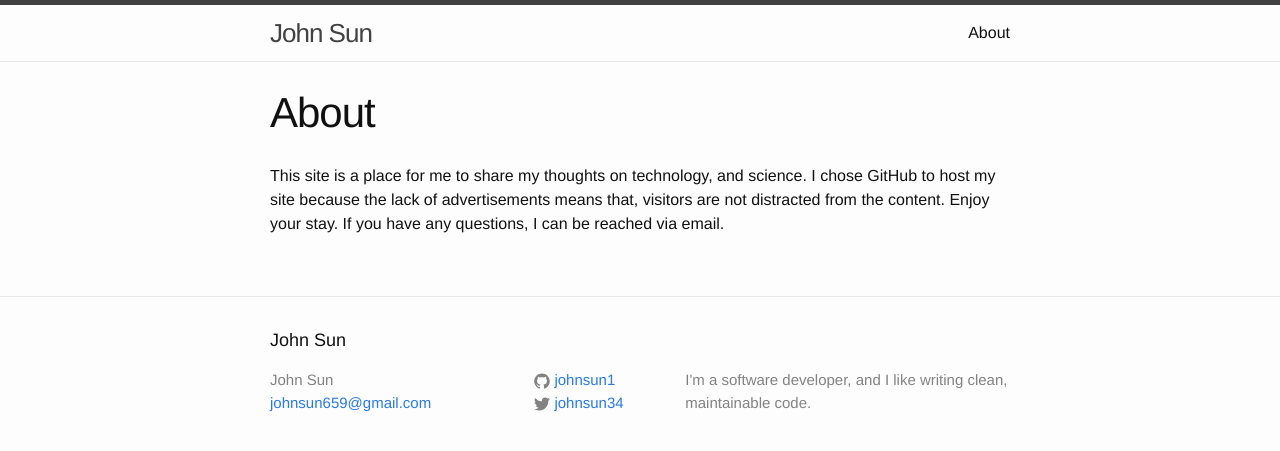
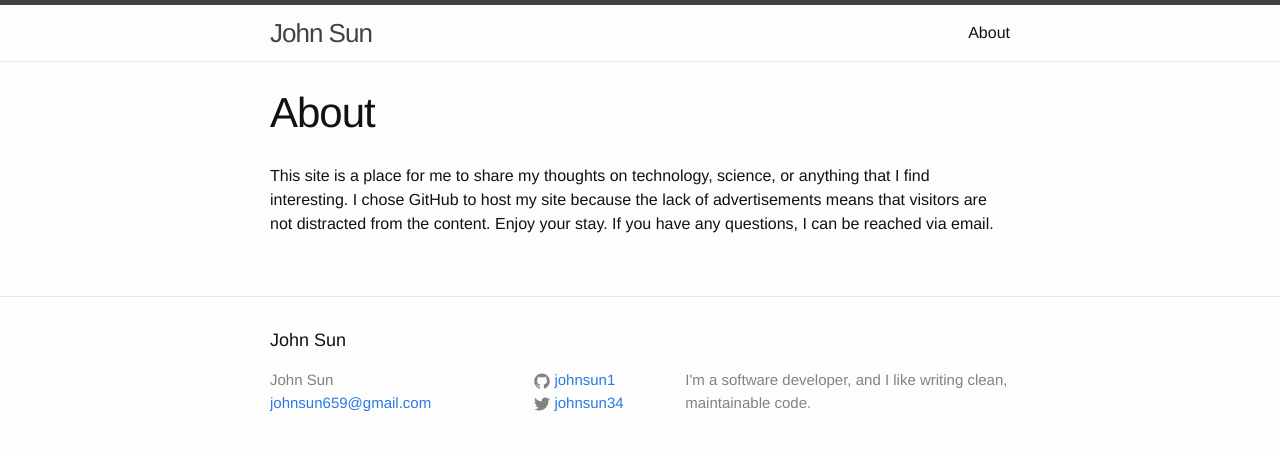
Before and after one commit to johnsun1/johnsun1.github.io, a Jekyll site: the page built from about.md, in a window 1280 px wide. Shown: the top 451 px of the page. Built offline with Jekyll 4.4.1, drawn with Linux system fonts in a browser that asks for light colours.

Commit message:
Update about.md
- Updated the About page to be more inline with my plans for the blog.

```diff
--- a/about.md
+++ b/about.md
@@ -4,5 +4,5 @@ title: About
 permalink: /about/
 ---
 
-This site is a place for me to share my thoughts on technology, and science. I chose GitHub to host my site because the lack
-of advertisements means that, visitors are not distracted from the content. Enjoy your stay. If you have any questions, I can be reached via email.
+This site is a place for me to share my thoughts on technology, science, or anything that I find interesting. I chose GitHub to host my site because the lack
+of advertisements means that visitors are not distracted from the content. Enjoy your stay. If you have any questions, I can be reached via email.
```
